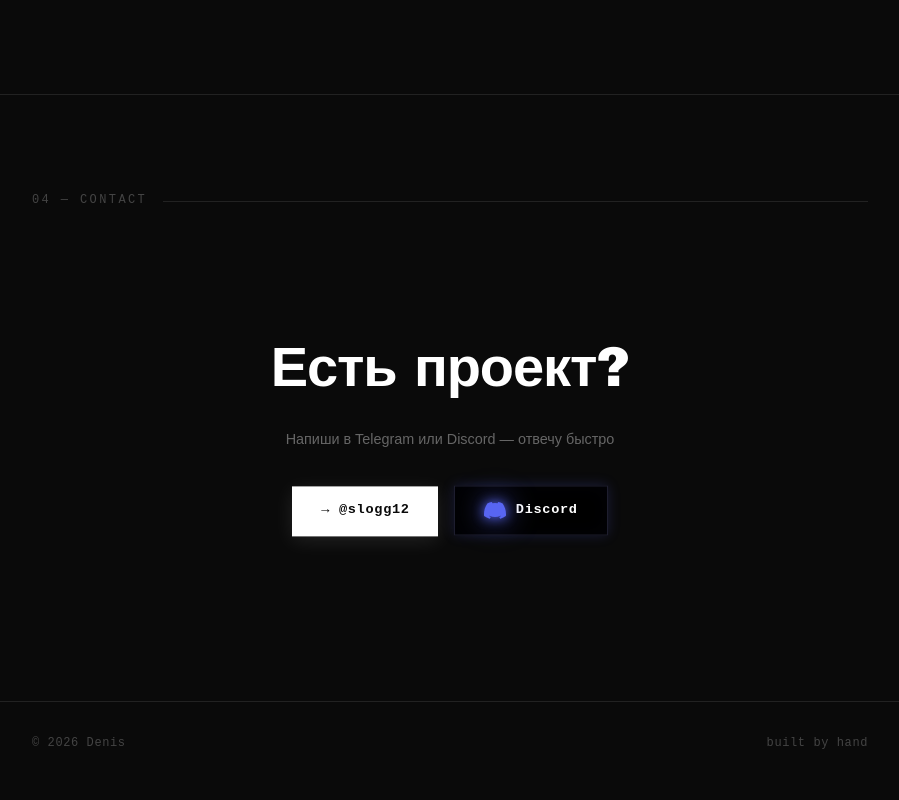
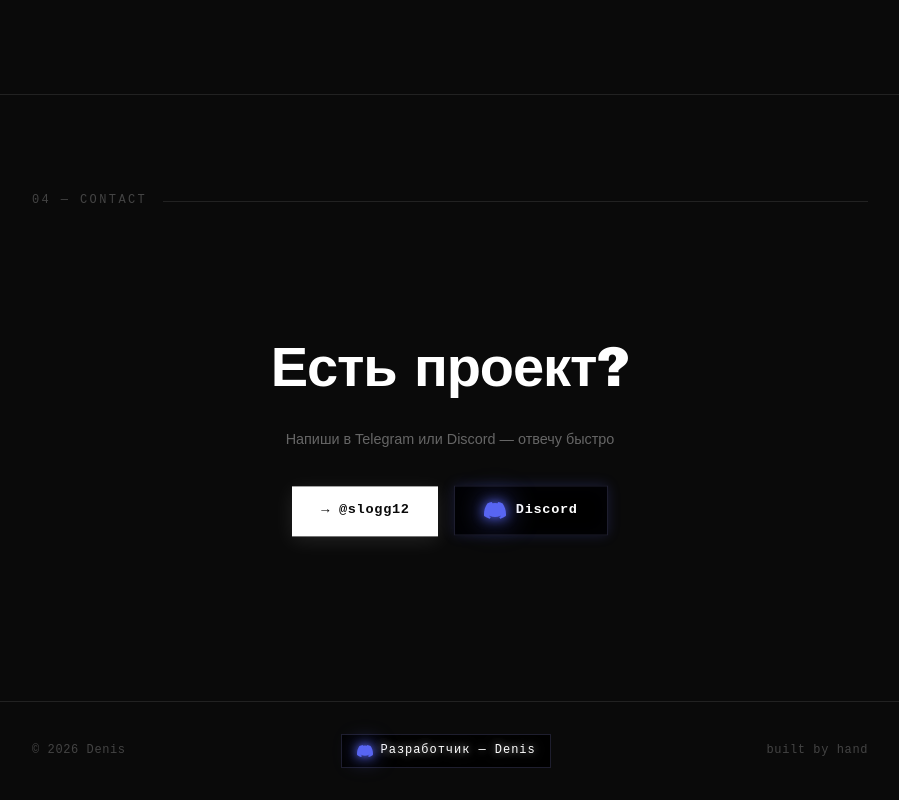
Before and after one commit to denis555hhhh/MorphVPN, a website: page portfolio.html in a window 1280 px wide. Shown: the part 3043-3843 px from the top of the page, without its empty margins (190-1089 px from the left). Drawn offline with Linux system fonts and the light colour scheme.

Commit message:
Add developer Discord button in footer

```diff
--- a/portfolio.html
+++ b/portfolio.html
@@ -387,11 +387,40 @@
             align-items: center;
             max-width: 900px;
             margin: 0 auto;
+            flex-wrap: wrap;
+            gap: 1rem;
         }
         footer span {
             font-size: 0.75rem;
             color: var(--text-dim);
             letter-spacing: 0.05em;
+        }
+        .footer-discord {
+            display: inline-flex;
+            align-items: center;
+            gap: 0.5rem;
+            font-size: 0.75rem;
+            font-family: 'Courier New', monospace;
+            letter-spacing: 0.08em;
+            color: #ffffff;
+            text-decoration: none;
+            text-shadow: 0 0 8px rgba(255,255,255,0.6), 0 0 20px rgba(255,255,255,0.3);
+            border: 1px solid #1e1e2e;
+            padding: 0.4rem 0.9rem;
+            background: #000;
+            transition: all 0.3s;
+        }
+        .footer-discord svg {
+            filter: drop-shadow(0 0 5px #5865F2) drop-shadow(0 0 10px rgba(88,101,242,0.7));
+            transition: filter 0.3s;
+        }
+        .footer-discord:hover {
+            border-color: #5865F2;
+            text-shadow: 0 0 12px #fff, 0 0 30px rgba(255,255,255,0.6);
+            box-shadow: 0 0 15px rgba(88,101,242,0.4);
+        }
+        .footer-discord:hover svg {
+            filter: drop-shadow(0 0 8px #5865F2) drop-shadow(0 0 20px rgba(88,101,242,1));
         }
 
         /* ── Онлайн индикатор ── */
@@ -620,6 +649,12 @@
     <!-- Футер -->
     <footer>
         <span>© 2026 Denis</span>
+        <a href="https://discord.com/users/854478280210776064" target="_blank" class="footer-discord">
+            <svg width="16" height="16" viewBox="0 0 24 24" fill="#5865F2">
+                <path d="M20.317 4.37a19.791 19.791 0 0 0-4.885-1.515.074.074 0 0 0-.079.037c-.21.375-.444.864-.608 1.25a18.27 18.27 0 0 0-5.487 0 12.64 12.64 0 0 0-.617-1.25.077.077 0 0 0-.079-.037A19.736 19.736 0 0 0 3.677 4.37a.07.07 0 0 0-.032.027C.533 9.046-.32 13.58.099 18.057c.002.022.015.043.032.054a19.9 19.9 0 0 0 5.993 3.03.078.078 0 0 0 .084-.028 14.09 14.09 0 0 0 1.226-1.994.076.076 0 0 0-.041-.106 13.107 13.107 0 0 1-1.872-.892.077.077 0 0 1-.008-.128 10.2 10.2 0 0 0 .372-.292.074.074 0 0 1 .077-.01c3.928 1.793 8.18 1.793 12.062 0a.074.074 0 0 1 .078.01c.12.098.246.198.373.292a.077.077 0 0 1-.006.127 12.299 12.299 0 0 1-1.873.892.077.077 0 0 0-.041.107c.36.698.772 1.362 1.225 1.993a.076.076 0 0 0 .084.028 19.839 19.839 0 0 0 6.002-3.03.077.077 0 0 0 .032-.054c.5-5.177-.838-9.674-3.549-13.66a.061.061 0 0 0-.031-.03z"/>
+            </svg>
+            Разработчик — Denis
+        </a>
         <span>built by hand</span>
     </footer>
 
```
